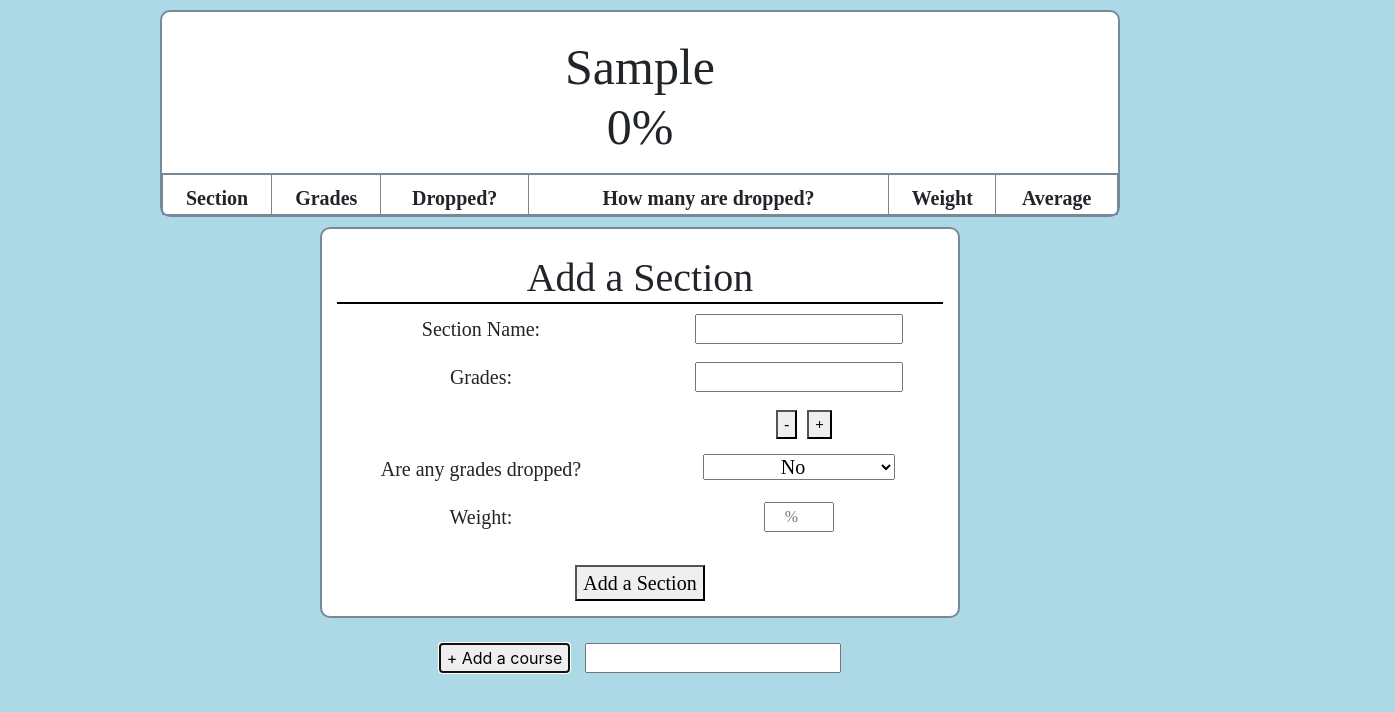
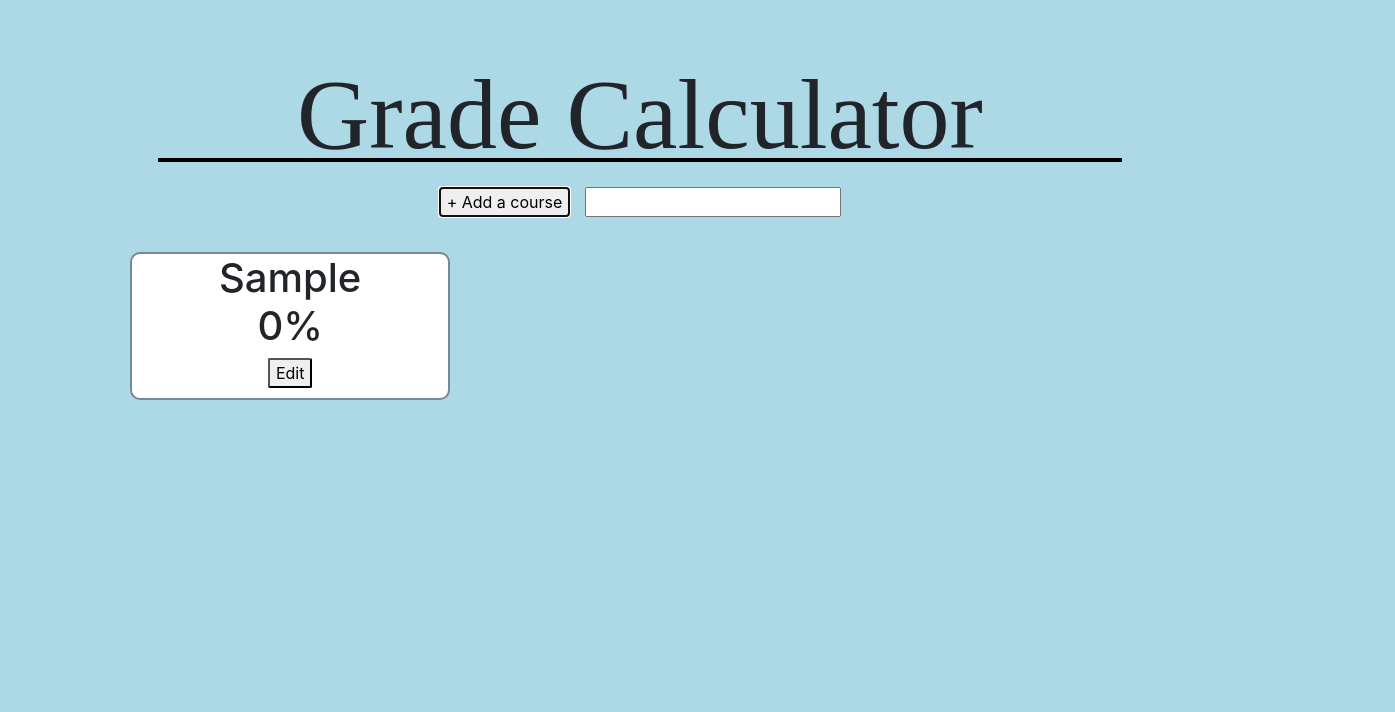
Before and after one commit to kbrantley8/reactgradecalc, a React (Create React App) app: page / in a window 1280 px wide. Both pictures are taken after typing "Sample" into the empty fields and a click on the button "+ Add a course". Shown: the top 712 px of the page, 1395 px wide, since content can reach past the window. Built offline with nearby package versions, Linux system fonts and the light colour scheme.

Commit message:
Changed layout design and added dropped grades functionality

```diff
--- a/src/App.css
+++ b/src/App.css
@@ -40,3 +40,15 @@
 .add-course-button {
   margin-right: 15px;
 }
+
+.grade-calc-title {
+  font-family: bold;
+  font-size: 100px;
+  margin-top: 55px;
+}
+
+.line-title {
+  border: 2px solid black;
+  width: 75%;
+  margin-top: -25px;
+}
--- a/src/App.js
+++ b/src/App.js
@@ -6,11 +6,6 @@ import $ from "jquery";
 class App extends React.Component {
   constructor() {
     super()
-    // this.courseController = new CourseController();
-    // this.courseController.addACourse("EAS 2600")
-    // this.courseController.addACourse("THI IS THE NEW ONE")
-    // this.temp = <Course />;
-    // this.courseController.addACourse("Apple Jacks Studios")
     document.body.style = 'background: lightblue;';
     this.state = {
       courses: []
@@ -21,16 +16,20 @@ class App extends React.Component {
     return (
       <div>
         <div>
+          <h1 className="text-center grade-calc-title">Grade Calculator</h1>
+          <hr className="line-title"></hr>
+        </div>
+        <div className="text-center add-course-form">
+          <button onClick={this.addNewCourse} className="add-course-button"> + Add a course</button>
+          <input id="newCourseName" ></input>
+        </div>
+        <div className="text-center list-of-courses">
           {this.state.courses.map((name) => (
             <Course
               name={name}
               id={this.state.courses.length}
             />
           ))}
-        </div>
-        <div className="text-center add-course-form">
-          <button onClick={this.addNewCourse} className="add-course-button"> + Add a course</button>
-          <input id="newCourseName" ></input>
         </div>
       </div>
 
--- a/src/style/Course.css
+++ b/src/style/Course.css
@@ -31,6 +31,10 @@ Bookman Old Style
     border-left: 1px solid lightslategrey;
     border-right: 1px solid lightslategrey;
     border-bottom: 1px solid lightslategrey;
+}
+
+.course-main p {
+    margin-bottom: 0px;
 }
 
 .course-main td {
@@ -97,3 +101,60 @@ newSection
 .input-margin {
     margin-top: 10px;
 }
+
+.add-section-display {
+    display: none;
+}
+
+.change-course-display {
+    display: none; /* Hidden by default */
+    position: fixed; /* Stay in place */
+    z-index: 1; /* Sit on top */
+    padding-top: 100px; /* Location of the box */
+    left: 0;
+    top: 0;
+    width: 100%; /* Full width */
+    height: 100%; /* Full height */
+    overflow: auto; /* Enable scroll if needed */
+    background-color: rgb(0,0,0); /* Fallback color */
+    background-color: rgba(0,0,0,0.4); /* Black w/ opacity */
+}
+
+.small-course {
+    background-color: white;
+    border: 2px solid lightslategrey;
+    border-radius: 10px;
+    width: 25%;
+    margin: 10px 15px;
+    font-family: "Bookman Old Style" bold;
+    float: left;
+    text-align: center;
+}
+
+.list-of-courses {
+    width: 100%;
+    margin-left: 9% !important;
+}
+
+.small-course h1 {
+    overflow: hidden;
+    white-space: nowrap;
+    text-overflow: ellipsis;
+}
+
+.small-course p {
+    margin-bottom: 0px;
+}
+
+.small-edit-button {
+    margin-bottom: 10px;
+    border-radius: 2px;
+}
+
+.big-save-button {
+    font-size: 19px;
+    text-align: center;
+    margin-bottom: 5px;
+    margin-left: 10px;
+    padding-top: 5px;
+}
--- a/src/view/Course.js
+++ b/src/view/Course.js
@@ -1,6 +1,7 @@
 import React from 'react';
 import '../style/Course.css';
 import AddSection from './newSection.js';
+import $ from "jquery";
 
 class Course extends React.Component {
     constructor(props) {
@@ -26,11 +27,22 @@ class Course extends React.Component {
         temp.push(info)
         var val = temp[this.state.sect.length - 1].props["weight"]
         var val1 = temp[this.state.sect.length - 1].props["grades"]
+        var val2 = temp[this.state.sect.length - 1].props["numDropped"]
+        if (val2 == 'N/A') {
+            val2 = 0;
+        }
         var sum = 0;
+        var tempArr = []
         for (var i = 0; i < val1.length; i++){
+            tempArr.push(parseInt(val1[i]));
             sum += parseInt(val1[i]);
         }
-        var avg = Math.round(((sum / val1.length) * 10) / 10);
+        tempArr.sort(function(a, b){return a-b});
+        for (var i = 0; i < val2; i++) {
+            sum -= tempArr[i]
+        }
+        console.log(sum)
+        var avg = Math.round(((sum / (val1.length - val2)) * 10) / 10);
         val = val.substring(0, val.length - 1)
         // var wei = parseInt(val);
         var tem = avg * (val / 100);
@@ -41,12 +53,25 @@ class Course extends React.Component {
 
     render() {
         var divNum = "course_div" + this.state.id;
+        var smallCourseDiv = "smallCourseDisplay" + this.state.id;
         return (
-            <div id={divNum}>
+            <div>
+                <div id={smallCourseDiv}>
+                    <div className="small-course col-sm-6">
+                            <h1 id="course_name" > {this.state.name}
+                                <p>{this.state.average + "%"}</p>
+                            </h1>
+                            <button id="edit_course" className="small-edit-button"
+                                onClick={() => this.changeCoursesDisplay(this.state.id)}>Edit</button>
+                    </div>
+                </div>
+                <div className="change-course-display" id={divNum}>
                     <div className="course-main">
                         <div>
                             <h1 id="course_name" > {this.state.name}
                                 <p>{this.state.average + "%"}</p>
+                                <button id="edit_course" className="big-save-button"
+                                onClick={() => this.changeCoursesDisplay(this.state.id)}>Save</button>
                             </h1>
                         </div>
 
@@ -64,9 +89,44 @@ class Course extends React.Component {
                             </tbody>
                         </table>
                     </div>
-                <AddSection ctr={this.myCallBack} id={this.state.id}/>
+                    <div className="text-center">
+                        <button id="addNewSectionDisplay" onClick={() => this.changeAddSectionDisplay(divNum)}>+ Add a new Section</button>
+                    </div>
+                    <div className="add-section-display">
+                        <AddSection ctr={this.myCallBack} id={this.state.id} changeDisplay={this.changeAddSectionDisplay}/>
+                    </div>
+                </div>
             </div>
         );
+    }
+
+    changeCoursesDisplay = (courseid) => {
+        var divNum = "course_div" + courseid;
+        var smallCourseDiv = "smallCourseDisplay" + courseid;
+        var courseid = "#" + divNum;
+        var smallCourseid = "#" + smallCourseDiv;
+        var courseToSee = $(courseid)
+        var smallCourseToSee = $(smallCourseid);
+        var displayOption = courseToSee.is(':visible')
+        if (displayOption) {
+            courseToSee.hide()
+            smallCourseToSee.show()
+        } else {
+            courseToSee.show()
+        }
+    }
+
+    changeAddSectionDisplay = (courseid) => {
+        var courseid = "#" + courseid;
+        var courseToSee = $(courseid)
+        var displayOption = courseToSee.find(".add-section-display").is(':visible')
+        if (displayOption) {
+            courseToSee.find(".add-section-display").hide()
+            courseToSee.find("#addNewSectionDisplay").show()
+        } else {
+            courseToSee.find(".add-section-display").show()
+            courseToSee.find("#addNewSectionDisplay").hide()
+        }
     }
 }
 
--- a/src/view/newSection.js
+++ b/src/view/newSection.js
@@ -24,12 +24,12 @@ class newSection extends React.Component {
         courseToSee = $(courseToSee)
         var sectionName = courseToSee.find("#sectionName").val()
         var gradesBool = courseToSee.find("#gradesBool").val()
-        var gradesNum = courseToSee.find("#gradesNum").val()
+        var gradesNum = courseToSee.find("#gradesNum").val();
         var weight = courseToSee.find("#weight").val()
         weight = weight + "%"
         var grades = [];
-        if (gradesNum == "") {
-            gradesNum = "N/A"
+        if (gradesBool == "No") {
+            gradesNum = "N/A";
         }
         for (var i = 0; i < this.state.listOfInputs.length; i++) {
             var toGet = "#grades" + i;
@@ -51,6 +51,7 @@ class newSection extends React.Component {
         courseToSee.find("#gradesBool").val("No")
         courseToSee.find("#gradesNum").val("")
         courseToSee.find("#weight").val("")
+        this.props.changeDisplay("course_div" + this.state.id)
         var temp = this.state.listOfInputs
         temp = [];
         var newID = "grades" + temp.length;
@@ -72,11 +73,12 @@ class newSection extends React.Component {
     }
 
     processClick() {
-        var choice = $("#gradesBool").children("option:selected").val();
+        var temp = "#course_div" + this.state.id;
+        var choice = $(temp).find("#gradesBool").children("option:selected").val();
         if (choice == "Yes") {
-            $("#numDropped").attr("hidden", false)
+            $(temp).find("#numDropped").attr("hidden", false)
         } else {
-            $("#numDropped").attr("hidden", true)
+            $(temp).find("#numDropped").attr("hidden", true)
         }
     }
 
@@ -140,6 +142,7 @@ class newSection extends React.Component {
                 </div>
                 <div className="row row-padding">
                     <div className="mx-auto">
+                        <button onClick={() => this.props.changeDisplay("course_div" + this.state.id)} className="align-baseline newSectionButton">Close</button>
                         <button id="addSection" onClick={this.addSection} className="align-baseline newSectionButton">Add a Section</button>
                     </div>
 
```
Lines whose indentation alone changed are shown as unchanged.
